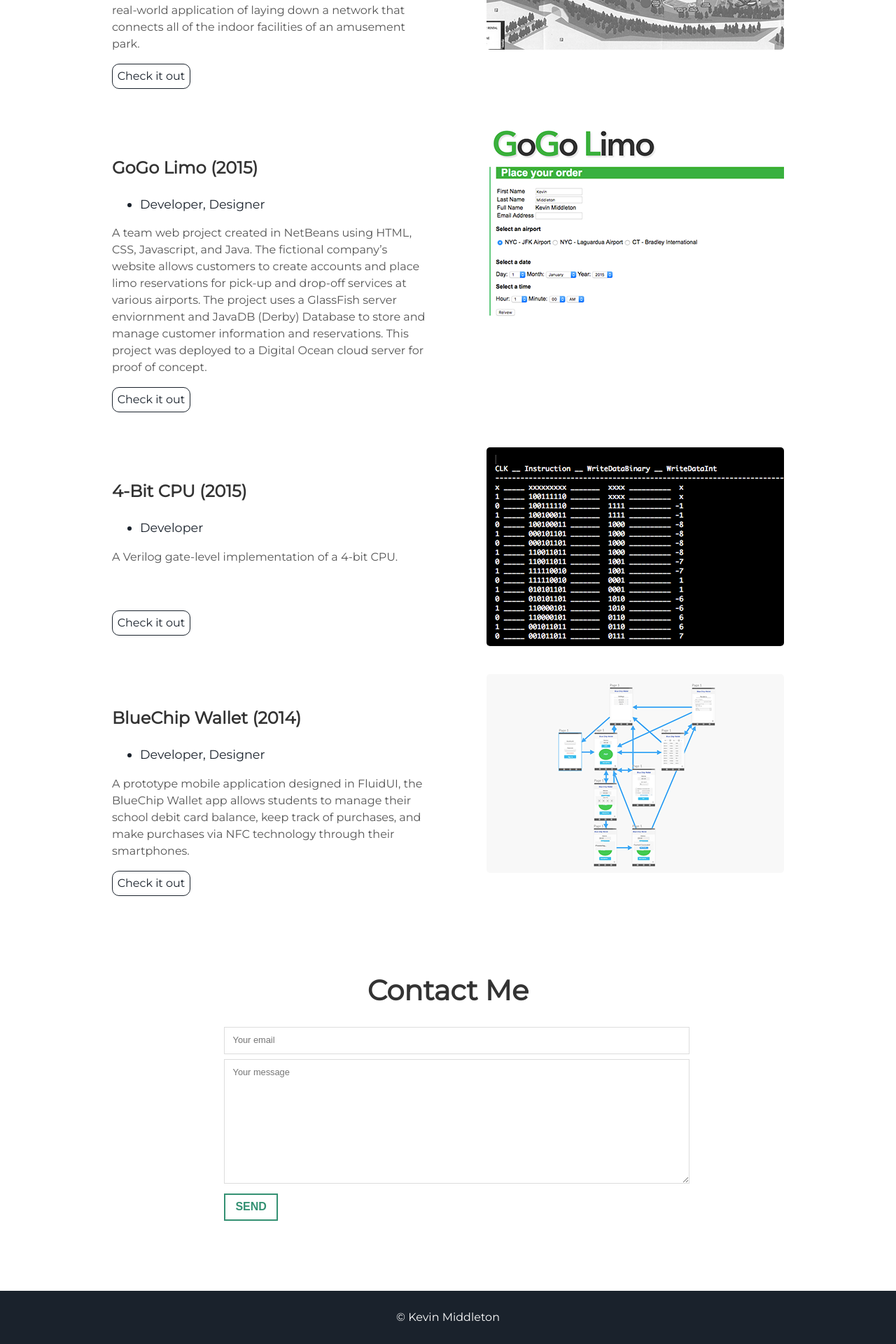
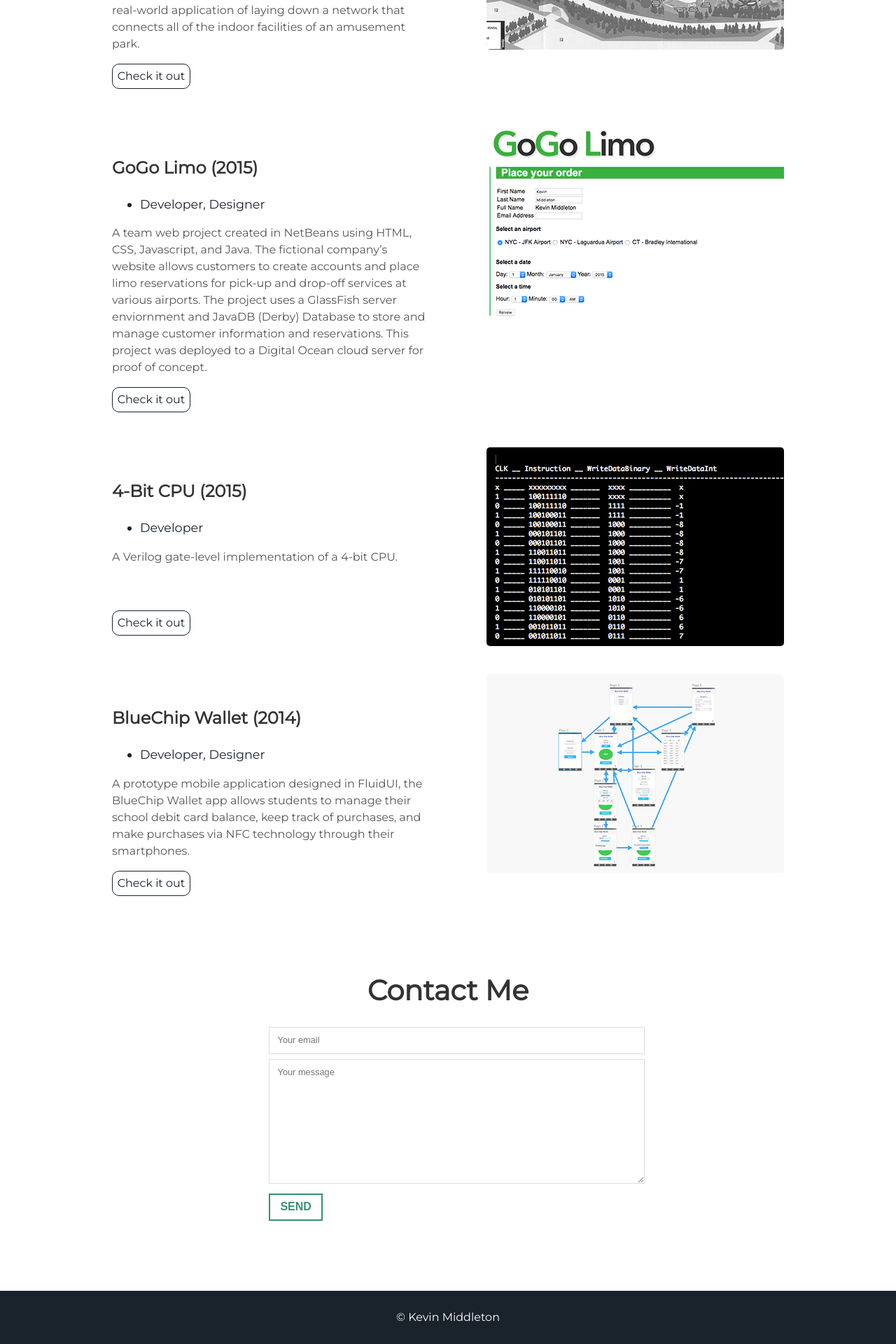
Before and after one commit to Kevin-Middleton/kevin-middleton.github.io, a Jekyll site: the page built from index.html, in a window 1280 px wide. Shown: the part 3188-5108 px from the top of the page at 70% size. Built offline with Jekyll 4.4.1, drawn with Linux system fonts in a browser that asks for light colours.

Commit message:
Update main.css

```diff
--- a/assets/css/main.css
+++ b/assets/css/main.css
@@ -35,8 +35,7 @@
   float: center;
   margin-left: auto;
   margin-right: auto;
-  padding: 0 20px;
-  width: 50%; }
+  width: 40%; }
     .col-1-2 {
       width: 100% !important;}
       margin-bottom: 20px !important;}
```
